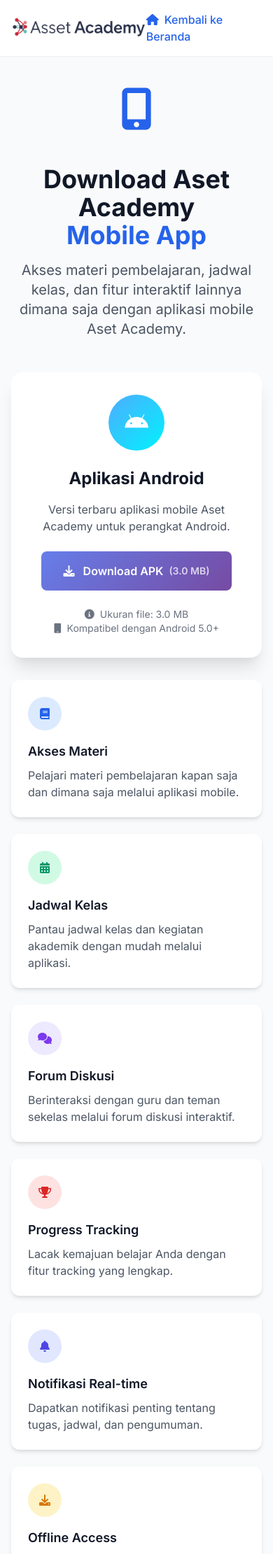
After one commit to hizamruljaen123/aset-academy, a CodeIgniter app: page /aset-academy/home/download_app in a window 390 px wide. The commit adds this page. Shown: the top 2221 px of the page at 70% size. Run offline with CodeIgniter, Linux system fonts and the light colour scheme.

Commit message:
feat: add mobile app download page and navigation links

```diff
--- a/application/config/routes.php
+++ b/application/config/routes.php
@@ -197,6 +197,7 @@
 $route['home/premium'] = 'home/premium';
 $route['home/free'] = 'home/free';
 $route['home/digital_solutions'] = 'home/digital_solutions';
+$route['home/download_app'] = 'home/download_app';
 $route['free_class/(:num)'] = 'home/view_free_class/$1';
 $route['free_classes/view/(:num)'] = 'home/view_free_class/$1';
 $route['home/partnership'] = 'home/partnership';
--- a/application/controllers/Home.php
+++ b/application/controllers/Home.php
@@ -48,6 +48,14 @@
         $data['description'] = 'Temukan jawaban untuk pertanyaan umum tentang platform pembelajaran kami.';
 
         $this->load->view('home/faq', $data);
+    }
+
+    public function download_app()
+    {
+        $data['title'] = 'Download Aset Academy Mobile App';
+        $data['description'] = 'Download aplikasi mobile Aset Academy untuk Android. Akses materi pembelajaran dan fitur interaktif dimana saja.';
+
+        $this->load->view('home/download_app', $data);
     }
 
     public function premium()
--- /dev/null
+++ b/application/views/home/download_app.php
@@ -0,0 +1,211 @@
+<!DOCTYPE html>
+<html lang="en">
+<head>
+    <meta charset="UTF-8">
+    <meta name="viewport" content="width=device-width, initial-scale=1.0">
+    <title>Download Aset Academy Mobile App</title>
+    <meta name="description" content="Download the Aset Academy mobile app for Android. Access your courses, materials, and learning resources on the go.">
+    <link href="https://cdn.jsdelivr.net/npm/tailwindcss@2.2.19/dist/tailwind.min.css" rel="stylesheet">
+    <link rel="stylesheet" href="https://cdnjs.cloudflare.com/ajax/libs/font-awesome/6.0.0-beta3/css/all.min.css">
+    <link href="https://fonts.googleapis.com/css2?family=Inter:wght@300;400;500;600;700&display=swap" rel="stylesheet">
+    <style>
+        body { font-family: 'Inter', sans-serif; }
+        .bg-gradient-primary { background: linear-gradient(135deg, #667eea 0%, #764ba2 100%); }
+        .bg-gradient-secondary { background: linear-gradient(135deg, #f093fb 0%, #f5576c 100%); }
+        .bg-gradient-success { background: linear-gradient(135deg, #4facfe 0%, #00f2fe 100%); }
+        .animate-float { animation: float 6s ease-in-out infinite; }
+        @keyframes float {
+            0% { transform: translateY(0px); }
+            50% { transform: translateY(-20px); }
+            100% { transform: translateY(0px); }
+        }
+    </style>
+</head>
+<body class="bg-gray-50">
+    <!-- Header -->
+    <header class="bg-white shadow-sm">
+        <div class="max-w-7xl mx-auto px-4 sm:px-6 lg:px-8">
+            <div class="flex justify-between items-center py-4">
+                <div class="flex items-center">
+                    <img src="<?= base_url('assets/img/logo.png') ?>" alt="Aset Academy Logo" class="h-8 mr-3">
+                </div>
+                <a href="<?= site_url() ?>" class="text-blue-600 hover:text-blue-800 font-medium">
+                    <i class="fas fa-home mr-2"></i>Kembali ke Beranda
+                </a>
+            </div>
+        </div>
+    </header>
+
+    <!-- Main Content -->
+    <main class="max-w-4xl mx-auto px-4 sm:px-6 lg:px-8 py-12">
+        <!-- Hero Section -->
+        <div class="text-center mb-12">
+            <div class="animate-float mb-8">
+                <i class="fas fa-mobile-alt text-6xl text-blue-600 mb-4"></i>
+            </div>
+            <h1 class="text-4xl md:text-5xl font-bold text-gray-900 mb-4">
+                Download Aset Academy
+                <span class="block text-blue-600">Mobile App</span>
+            </h1>
+            <p class="text-xl text-gray-600 mb-8 max-w-2xl mx-auto">
+                Akses materi pembelajaran, jadwal kelas, dan fitur interaktif lainnya dimana saja dengan aplikasi mobile Aset Academy.
+            </p>
+        </div>
+
+        <!-- Download Card -->
+        <div class="bg-white rounded-2xl shadow-xl p-8 mb-8">
+            <div class="text-center">
+                <div class="bg-gradient-success rounded-full w-20 h-20 flex items-center justify-center mx-auto mb-6">
+                    <i class="fab fa-android text-3xl text-white"></i>
+                </div>
+                <h2 class="text-2xl font-bold text-gray-900 mb-4">Aplikasi Android</h2>
+                <p class="text-gray-600 mb-6">
+                    Versi terbaru aplikasi mobile Aset Academy untuk perangkat Android.
+                </p>
+
+                <!-- Download Button -->
+                <a href="<?= base_url('assets/release/Asset Academy.apk') ?>"
+                   download="Asset Academy.apk"
+                   class="inline-flex items-center px-8 py-4 bg-gradient-primary text-white font-semibold rounded-lg hover:shadow-lg transform hover:-translate-y-1 transition-all duration-200">
+                    <i class="fas fa-download mr-3"></i>
+                    Download APK
+                    <span class="ml-2 text-sm opacity-75">(3.0 MB)</span>
+                </a>
+
+                <div class="mt-6 text-sm text-gray-500">
+                    <p><i class="fas fa-info-circle mr-2"></i>Ukuran file: 3.0 MB</p>
+                    <p><i class="fas fa-mobile mr-2"></i>Kompatibel dengan Android 5.0+</p>
+                </div>
+            </div>
+        </div>
+
+        <!-- Features Grid -->
+        <div class="grid md:grid-cols-2 lg:grid-cols-3 gap-6 mb-12">
+            <div class="bg-white rounded-xl p-6 shadow-md hover:shadow-lg transition-shadow">
+                <div class="bg-blue-100 rounded-full w-12 h-12 flex items-center justify-center mb-4">
+                    <i class="fas fa-book text-blue-600"></i>
+                </div>
+                <h3 class="text-lg font-semibold text-gray-900 mb-2">Akses Materi</h3>
+                <p class="text-gray-600">Pelajari materi pembelajaran kapan saja dan dimana saja melalui aplikasi mobile.</p>
+            </div>
+
+            <div class="bg-white rounded-xl p-6 shadow-md hover:shadow-lg transition-shadow">
+                <div class="bg-green-100 rounded-full w-12 h-12 flex items-center justify-center mb-4">
+                    <i class="fas fa-calendar-alt text-green-600"></i>
+                </div>
+                <h3 class="text-lg font-semibold text-gray-900 mb-2">Jadwal Kelas</h3>
+                <p class="text-gray-600">Pantau jadwal kelas dan kegiatan akademik dengan mudah melalui aplikasi.</p>
+            </div>
+
+            <div class="bg-white rounded-xl p-6 shadow-md hover:shadow-lg transition-shadow">
+                <div class="bg-purple-100 rounded-full w-12 h-12 flex items-center justify-center mb-4">
+                    <i class="fas fa-comments text-purple-600"></i>
+                </div>
+                <h3 class="text-lg font-semibold text-gray-900 mb-2">Forum Diskusi</h3>
+                <p class="text-gray-600">Berinteraksi dengan guru dan teman sekelas melalui forum diskusi interaktif.</p>
+            </div>
+
+            <div class="bg-white rounded-xl p-6 shadow-md hover:shadow-lg transition-shadow">
+                <div class="bg-red-100 rounded-full w-12 h-12 flex items-center justify-center mb-4">
+                    <i class="fas fa-trophy text-red-600"></i>
+                </div>
+                <h3 class="text-lg font-semibold text-gray-900 mb-2">Progress Tracking</h3>
+                <p class="text-gray-600">Lacak kemajuan belajar Anda dengan fitur tracking yang lengkap.</p>
+            </div>
+
+            <div class="bg-white rounded-xl p-6 shadow-md hover:shadow-lg transition-shadow">
+                <div class="bg-indigo-100 rounded-full w-12 h-12 flex items-center justify-center mb-4">
+                    <i class="fas fa-bell text-indigo-600"></i>
+                </div>
+                <h3 class="text-lg font-semibold text-gray-900 mb-2">Notifikasi Real-time</h3>
+                <p class="text-gray-600">Dapatkan notifikasi penting tentang tugas, jadwal, dan pengumuman.</p>
+            </div>
+
+            <div class="bg-white rounded-xl p-6 shadow-md hover:shadow-lg transition-shadow">
+                <div class="bg-yellow-100 rounded-full w-12 h-12 flex items-center justify-center mb-4">
+                    <i class="fas fa-download text-yellow-600"></i>
+                </div>
+                <h3 class="text-lg font-semibold text-gray-900 mb-2">Offline Access</h3>
+                <p class="text-gray-600">Unduh materi untuk akses offline tanpa koneksi internet.</p>
+            </div>
+        </div>
+
+        <!-- Installation Instructions -->
+        <div class="bg-blue-50 rounded-xl p-8">
+            <h3 class="text-2xl font-bold text-gray-900 mb-6 text-center">
+                <i class="fas fa-tools mr-3"></i>Cara Install Aplikasi
+            </h3>
+            <div class="grid md:grid-cols-2 gap-8">
+                <div>
+                    <h4 class="text-lg font-semibold text-gray-900 mb-4">Persiapan:</h4>
+                    <ul class="space-y-3 text-gray-700">
+                        <li class="flex items-start">
+                            <i class="fas fa-check-circle text-green-500 mt-1 mr-3"></i>
+                            <span>Pastikan perangkat Android Anda versi 5.0 atau lebih tinggi</span>
+                        </li>
+                        <li class="flex items-start">
+                            <i class="fas fa-check-circle text-green-500 mt-1 mr-3"></i>
+                            <span>Aktifkan "Install from Unknown Sources" di pengaturan keamanan</span>
+                        </li>
+                        <li class="flex items-start">
+                            <i class="fas fa-check-circle text-green-500 mt-1 mr-3"></i>
+                            <span>Pastikan ada cukup ruang penyimpanan (minimal 10MB)</span>
+                        </li>
+                    </ul>
+                </div>
+                <div>
+                    <h4 class="text-lg font-semibold text-gray-900 mb-4">Langkah Install:</h4>
+                    <ol class="space-y-3 text-gray-700">
+                        <li class="flex items-start">
+                            <span class="bg-blue-600 text-white rounded-full w-6 h-6 flex items-center justify-center text-sm font-bold mr-3 mt-0.5">1</span>
+                            <span>Klik tombol "Download APK" di atas</span>
+                        </li>
+                        <li class="flex items-start">
+                            <span class="bg-blue-600 text-white rounded-full w-6 h-6 flex items-center justify-center text-sm font-bold mr-3 mt-0.5">2</span>
+                            <span>Buka file APK yang sudah terdownload</span>
+                        </li>
+                        <li class="flex items-start">
+                            <span class="bg-blue-600 text-white rounded-full w-6 h-6 flex items-center justify-center text-sm font-bold mr-3 mt-0.5">3</span>
+                            <span>Ikuti petunjuk instalasi yang muncul</span>
+                        </li>
+                        <li class="flex items-start">
+                            <span class="bg-blue-600 text-white rounded-full w-6 h-6 flex items-center justify-center text-sm font-bold mr-3 mt-0.5">4</span>
+                            <span>Buka aplikasi dan login dengan akun Anda</span>
+                        </li>
+                    </ol>
+                </div>
+            </div>
+        </div>
+
+        <!-- Contact Support -->
+        <div class="text-center mt-12">
+            <p class="text-gray-600 mb-4">
+                Mengalami kesulitan instalasi? <a href="mailto:support@asetacademy.id" class="text-blue-600 hover:text-blue-800 font-medium">Hubungi Support</a>
+            </p>
+            <p class="text-sm text-gray-500">
+                Aplikasi ini dikembangkan untuk memberikan pengalaman belajar terbaik bagi siswa Aset Academy
+            </p>
+        </div>
+    </main>
+
+    <!-- Footer -->
+    <footer class="bg-gray-900 text-white py-8 mt-16">
+        <div class="max-w-7xl mx-auto px-4 sm:px-6 lg:px-8">
+            <div class="text-center">
+                <img src="<?= base_url('assets/img/logo-white.png') ?>" alt="Aset Academy Logo" class="h-8 mx-auto mb-4">
+                <p class="text-gray-400">
+                    © 2024 Aset Academy. All rights reserved.
+                </p>
+            </div>
+        </div>
+    </footer>
+
+    <script>
+        // Track download clicks
+        document.querySelector('a[download]').addEventListener('click', function() {
+            // You can add analytics tracking here
+            console.log('APK download initiated');
+        });
+    </script>
+</body>
+</html>
--- a/application/views/home/index.php
+++ b/application/views/home/index.php
@@ -19,6 +19,9 @@
                         Tingkatkan skill programmingmu dengan metode belajar interaktif dan kurikulum terkini dari instruktur profesional.
                     </p>
                     <div class="flex flex-col sm:flex-row space-y-4 sm:space-y-0 sm:space-x-4">
+                        <a href="<?= site_url('home/download_app') ?>" class="px-8 py-4 bg-green-500 text-white font-bold rounded-lg hover:bg-green-600 transition-colors text-center flex items-center justify-center">
+                            <i class="fas fa-mobile-alt mr-2"></i>Download App
+                        </a>
                         <a href="#" class="px-8 py-4 bg-white text-blue-600 font-bold rounded-lg hover:bg-gray-100 transition-colors text-center">
                             Lihat Kelas Premium
                         </a>
--- a/application/views/home/templates/_navbar.php
+++ b/application/views/home/templates/_navbar.php
@@ -13,6 +13,9 @@
             <a href="<?= site_url('home/partnership') ?>" class="text-gray-700 hover:text-blue-600 font-medium transition-colors">Partnership</a>
             <a href="<?= site_url('home/about') ?>" class="text-gray-700 hover:text-blue-600 font-medium transition-colors">Tentang Kami</a>
             <a href="<?= site_url('home/faq') ?>" class="text-gray-700 hover:text-blue-600 font-medium transition-colors">FAQ</a>
+            <a href="<?= site_url('home/download_app') ?>" class="text-blue-600 hover:text-blue-700 font-medium transition-colors">
+                <i class="fas fa-mobile-alt mr-1"></i>Download App
+            </a>
         </div>
 
         <div class="flex items-center space-x-4">
```
